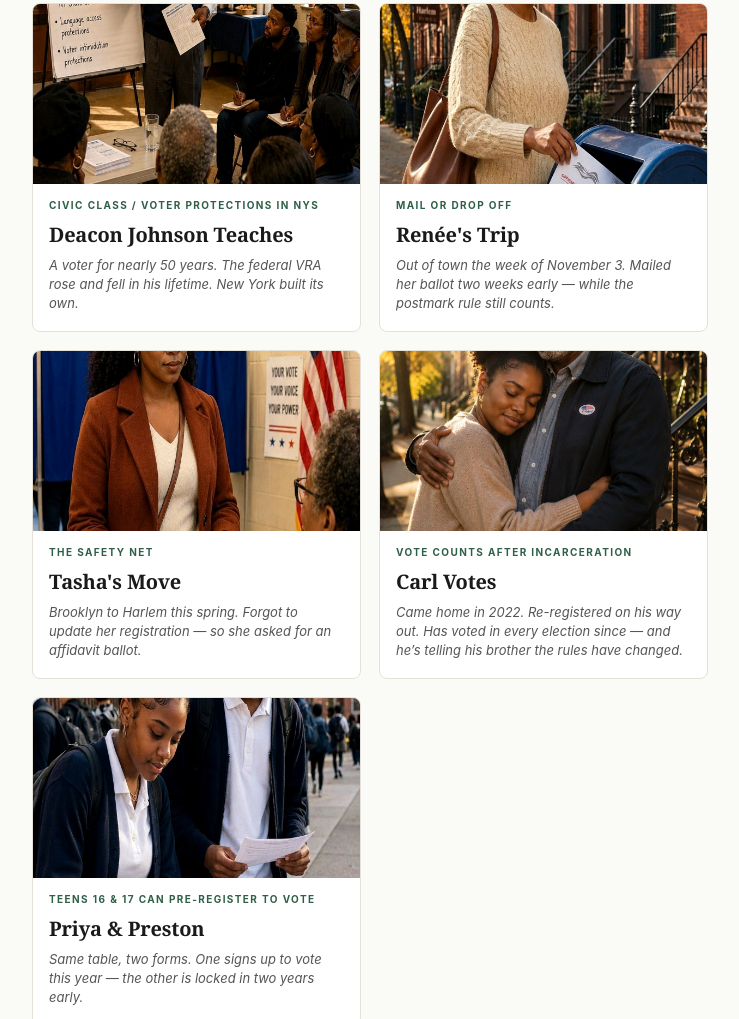
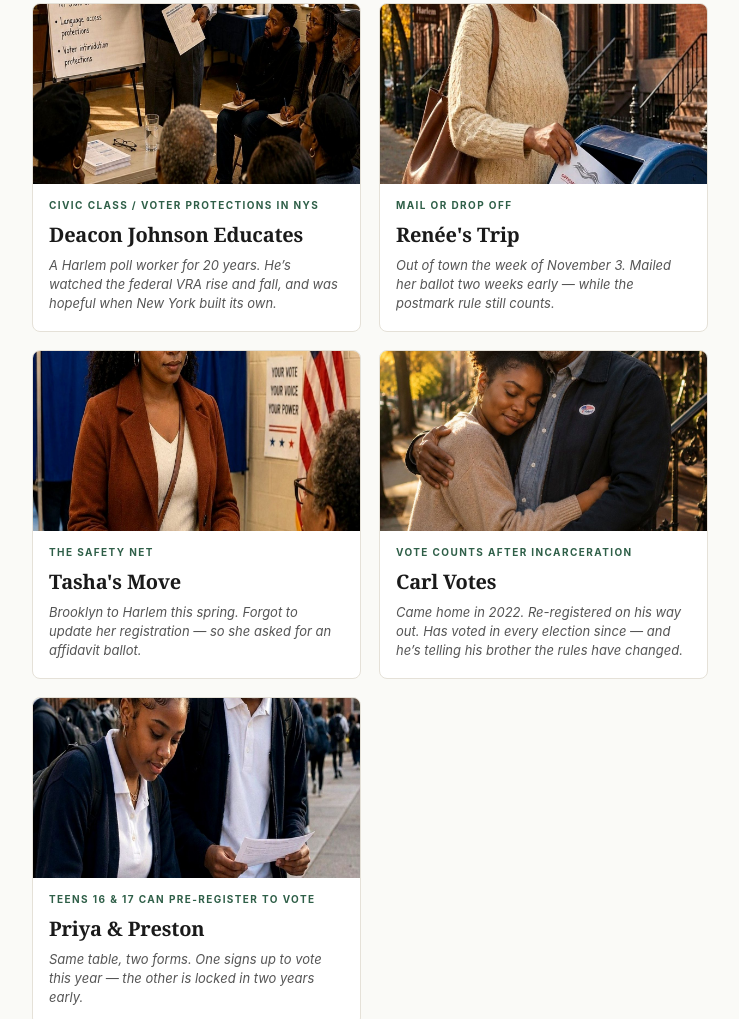
Before and after one commit to d9harlemvotes/cards, a plain HTML site: page index.html in a window 1280 px wide. Shown: the part 940-1959 px from the top of the page, without its empty margins (270-1009 px from the left). Drawn offline with Linux system fonts and the light colour scheme.

Commit message:
Update homepage: Deacon Johnson Educates

```diff
--- a/index.html
+++ b/index.html
@@ -1,3 +1,4 @@
+
 <!doctype html>
 <html lang="en">
 <head>
@@ -56,11 +57,11 @@
       </div>
     </a>
     <a class="deck-tile" href="card5/">
-      <img src="photos/card5-deacon.jpg" alt="Deacon Johnson Teaches">
+      <img src="photos/card5-deacon.jpg" alt="Deacon Johnson Educates">
       <div class="tile-body">
         <div class="tile-topic">Civic class / voter protections in NYS</div>
-        <div class="tile-name">Deacon Johnson Teaches</div>
-        <p class="tile-tag">A voter for nearly 50 years. The federal VRA rose and fell in his lifetime. New York built its own.</p>
+        <div class="tile-name">Deacon Johnson Educates</div>
+        <p class="tile-tag">A Harlem poll worker for 20 years. He&rsquo;s watched the federal VRA rise and fall, and was hopeful when New York built its own.</p>
       </div>
     </a>
     <a class="deck-tile" href="card6/">
```
